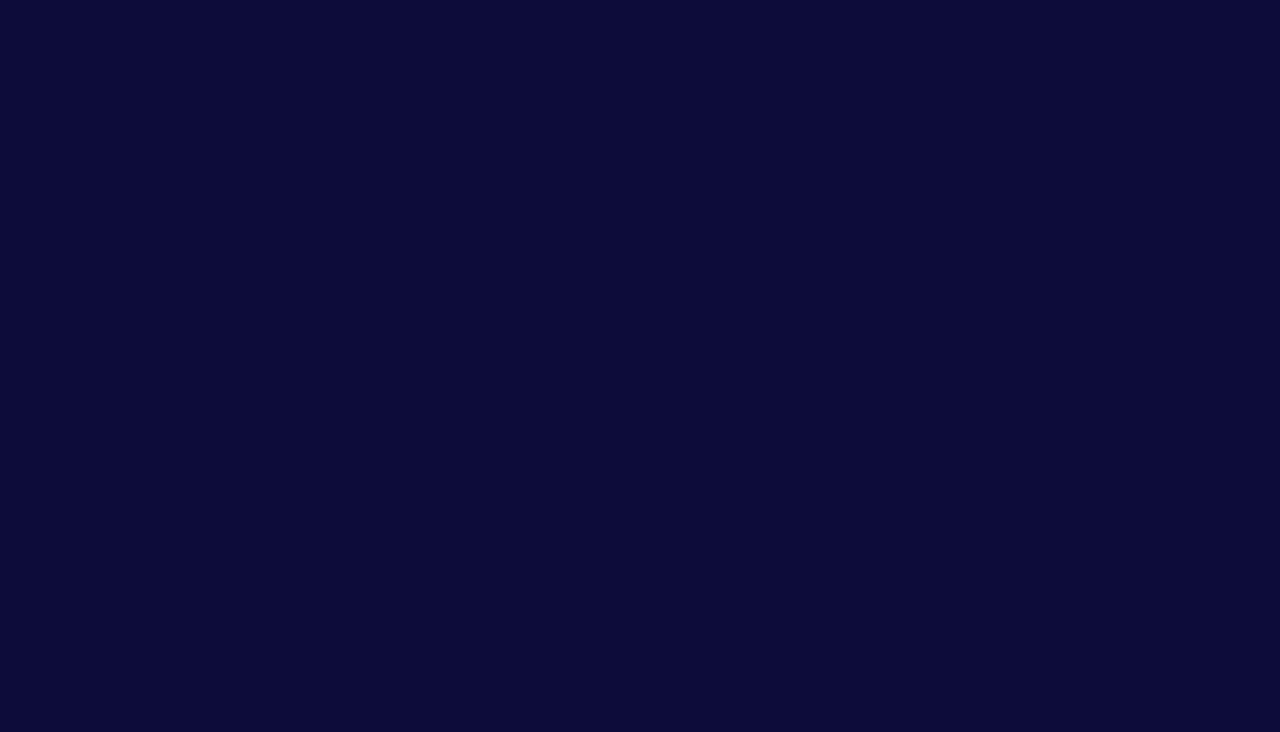
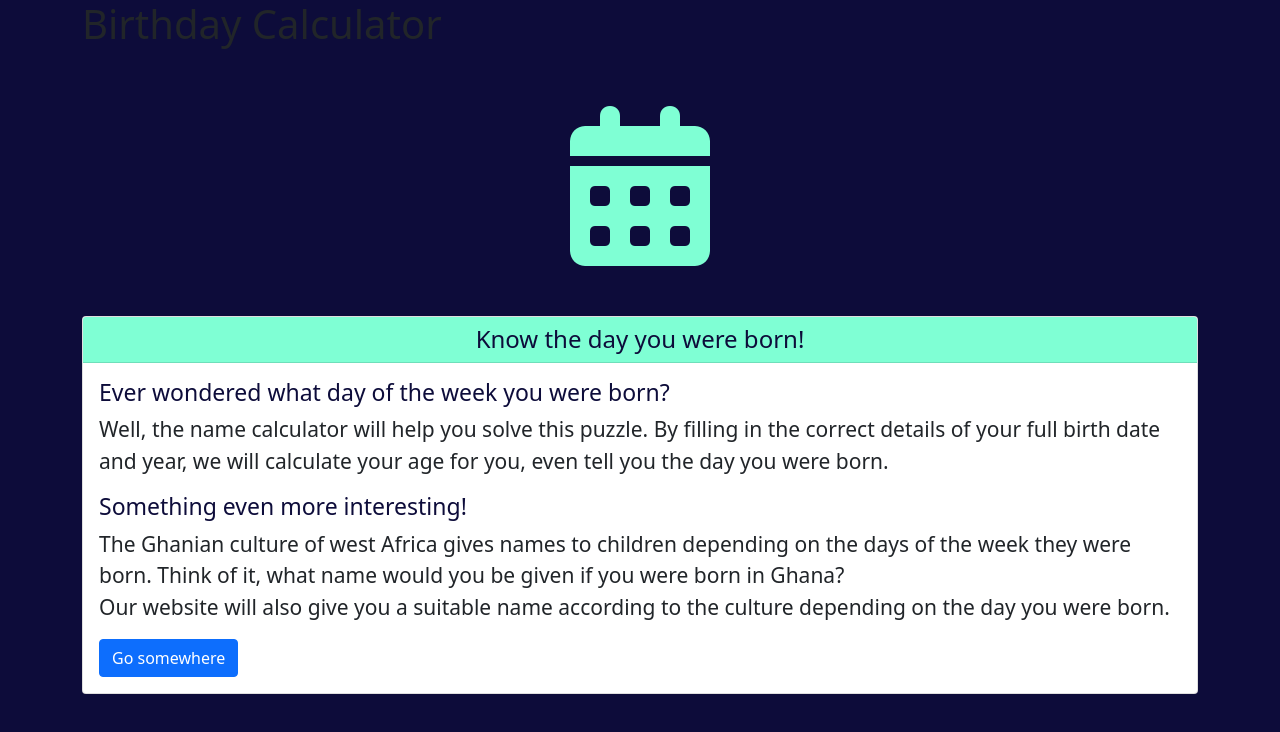
Before and after one commit to Andy3643/Name-creator, a plain HTML site: page index.html in a window 1280 px wide. Drawn offline with Linux system fonts and the light colour scheme.

```diff
--- a/index.html
+++ b/index.html
@@ -11,6 +11,26 @@
     <script src="https://kit.fontawesome.com/85217334a5.js" crossorigin="anonymous"></script>
 </head>
 <body>
+    <div class="container">
+        <H1>Birthday Calculator</H1>
+        <div class="calendericon">
+        <i id="calender" class="fa-solid fa-calendar-days fa-10x"></i>
+         </div>
+        <div class="card">
+             <h4 class="card-header">Know the day you were born!</h4>
+              <div class="card-body">
+                 <h5 class="card-title">Ever wondered what day of the week you were born?</h5>
+                 <p class="card-text">Well, the name calculator will help you solve this puzzle.
+                     By filling in the correct details of your full birth date and year, we will calculate your age for you,
+                      even tell you the day you were born.</p>
+                      <h5 class="card-title">Something even more interesting!</h5>
+                <P class="card-text">The  Ghanian culture of west Africa gives names to children depending on the days of the week they were born.
+                    Think of it, what name would you be given if you were born in Ghana?
+                 <br>Our website will also give you a suitable name according to the culture depending on the day you were born. </P>
+                 <a href="calculator.html" class="btn btn-primary">Go somewhere</a>
+              </div>
+         </div>
+
 
 
 
```
